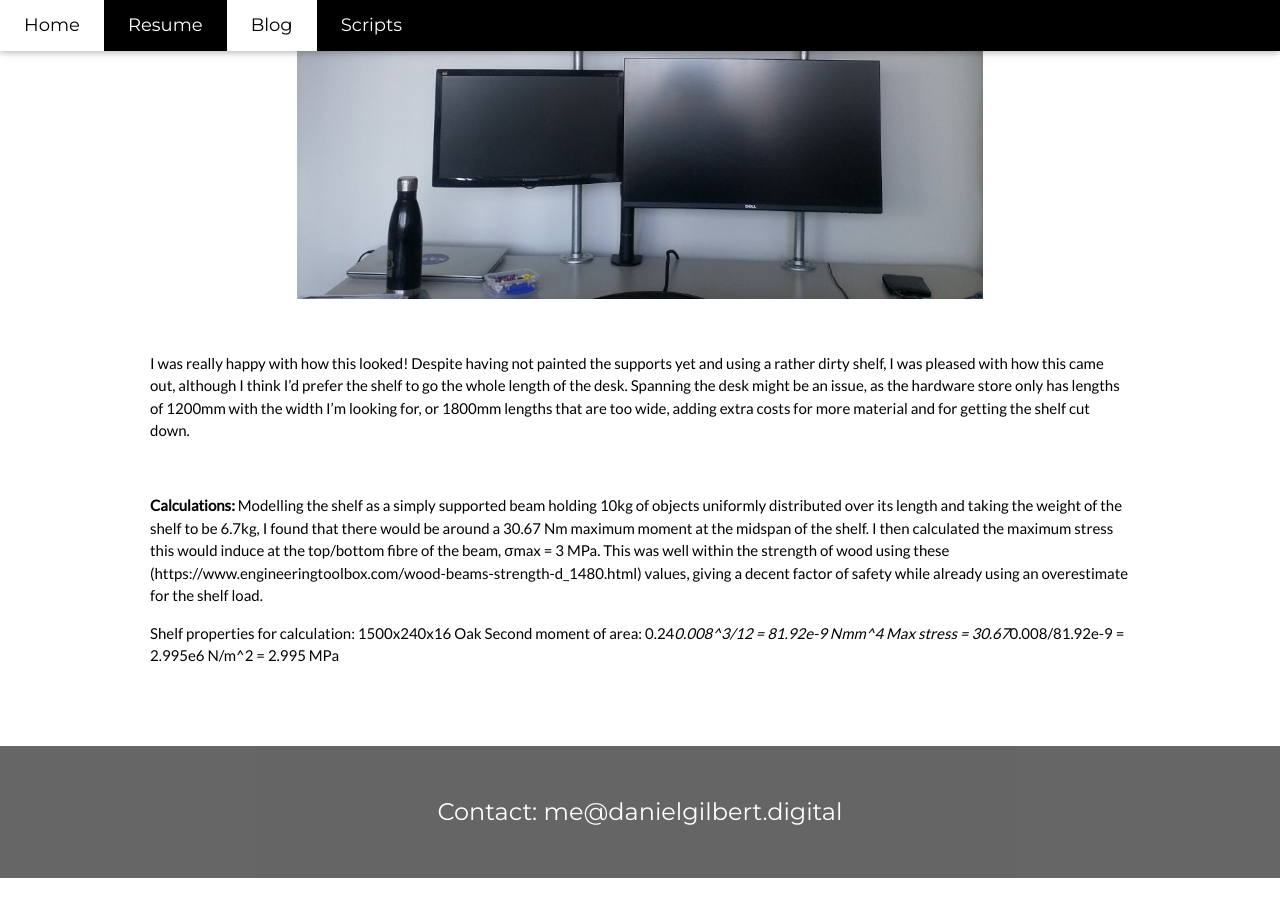
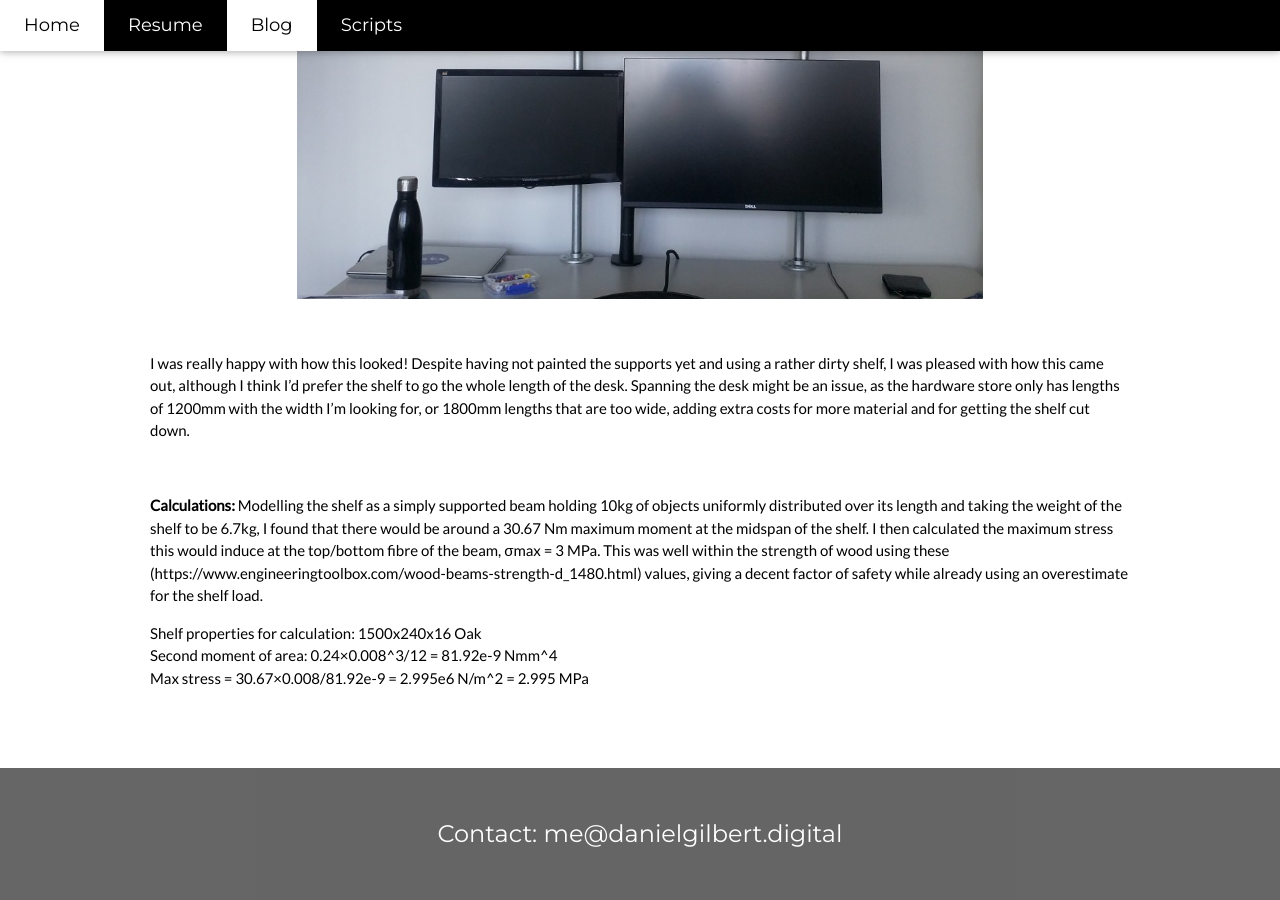
Before and after one commit to dmgilbert/dmgilbert.github.io, a Jekyll site: the page built from _posts/Project/2020-08-28-shelf-update-1.markdown, in a window 1280 px wide and 900 px high, scrolled down 574 px. Built offline with Jekyll 4.4.1, drawn with Linux system fonts in a browser that asks for light colours; before the commit the page ends 1452 px from its top, so only the background shows below that; some of the changed lines change nothing that is shown.

Commit message:
Update 2020-08-28-shelf-update-1.markdown

```diff
--- a/_posts/Project/2020-08-28-shelf-update-1.markdown
+++ b/_posts/Project/2020-08-28-shelf-update-1.markdown
@@ -22,5 +22,7 @@ __Calculations:__
 Modelling the shelf as a simply supported beam holding 10kg of objects uniformly distributed over its length and taking the weight of the shelf to be 6.7kg, I found that there would be around a 30.67 Nm maximum moment at the midspan of the shelf. I then calculated the maximum stress this would induce at the top/bottom fibre of the beam, σmax = 3 MPa. This was well within the strength of wood using these (https://www.engineeringtoolbox.com/wood-beams-strength-d_1480.html) values, giving a decent factor of safety while already using an overestimate for the shelf load.
 
 Shelf properties for calculation: 1500x240x16 Oak
-Second moment of area: 0.24*0.008^3/12 = 81.92e-9 Nmm^4
-Max stress = 30.67*0.008/81.92e-9 = 2.995e6 N/m^2 = 2.995 MPa
+<br/>
+Second moment of area: 0.24&times;0.008^3/12 = 81.92e-9 Nmm^4
+<br/>
+Max stress = 30.67&times;0.008/81.92e-9 = 2.995e6 N/m^2 = 2.995 MPa
```
